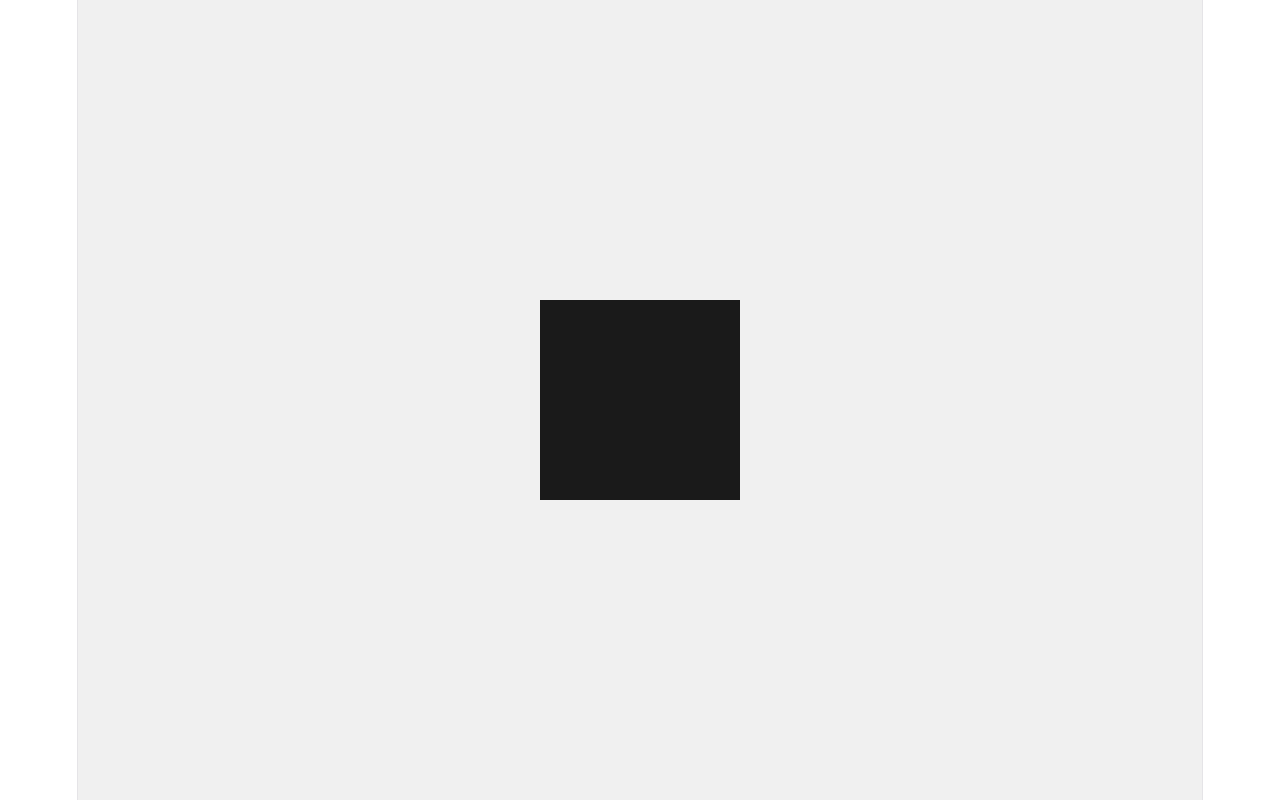
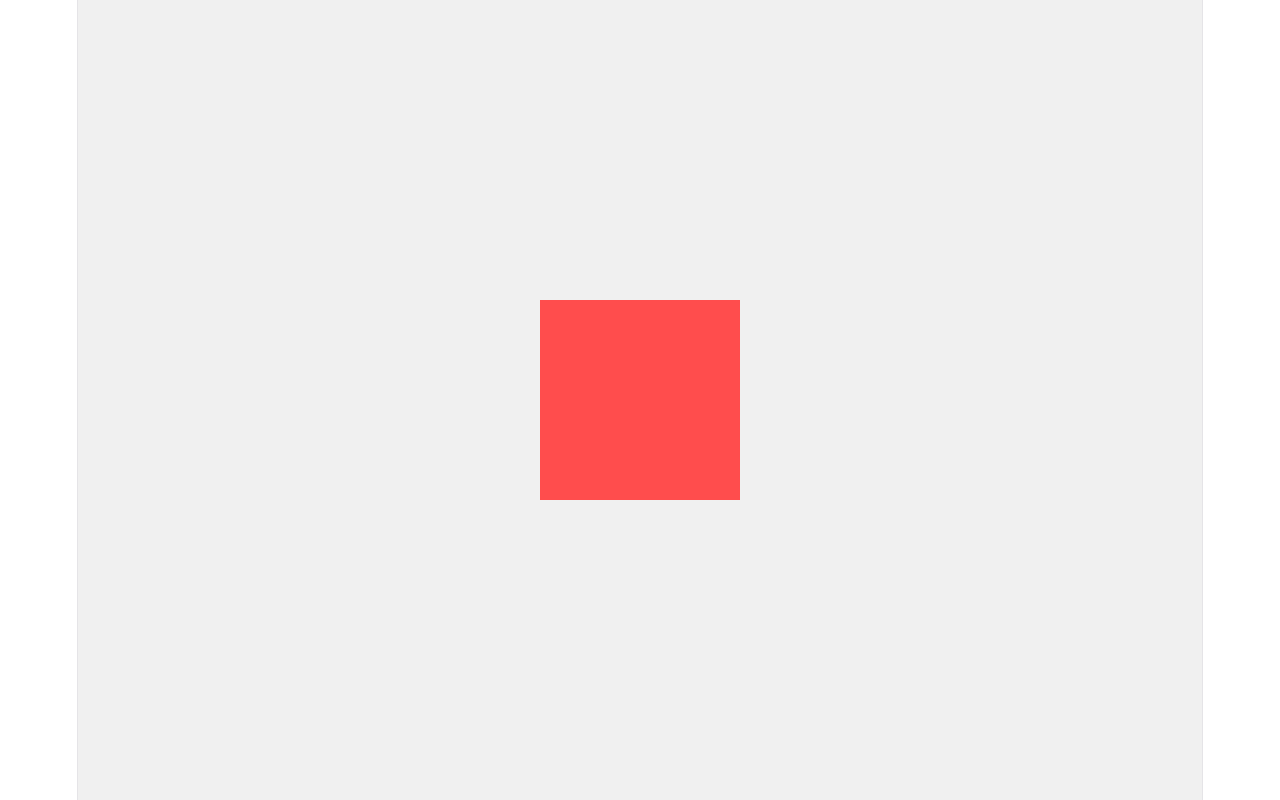
Before and after one commit to AI-star-CAU/AI-star-fe, a React (Vite) app: page / in a window 1280 px wide. Built offline with nearby package versions, Linux system fonts and the light colour scheme.

Commit message:
fix : 레드로 변경(자동 배포 테스트)

```diff
--- a/src/App.tsx
+++ b/src/App.tsx
@@ -13,7 +13,7 @@ function App() {
       <div style={{
         width: '200px',
         height: '200px',
-        backgroundColor: '#1a1a1a'
+        backgroundColor: '#ff4d4d'
       }}></div>
     </div>
   );
```
Also changed, not shown: 1 other file (tests, documents, lock files or other folders).
